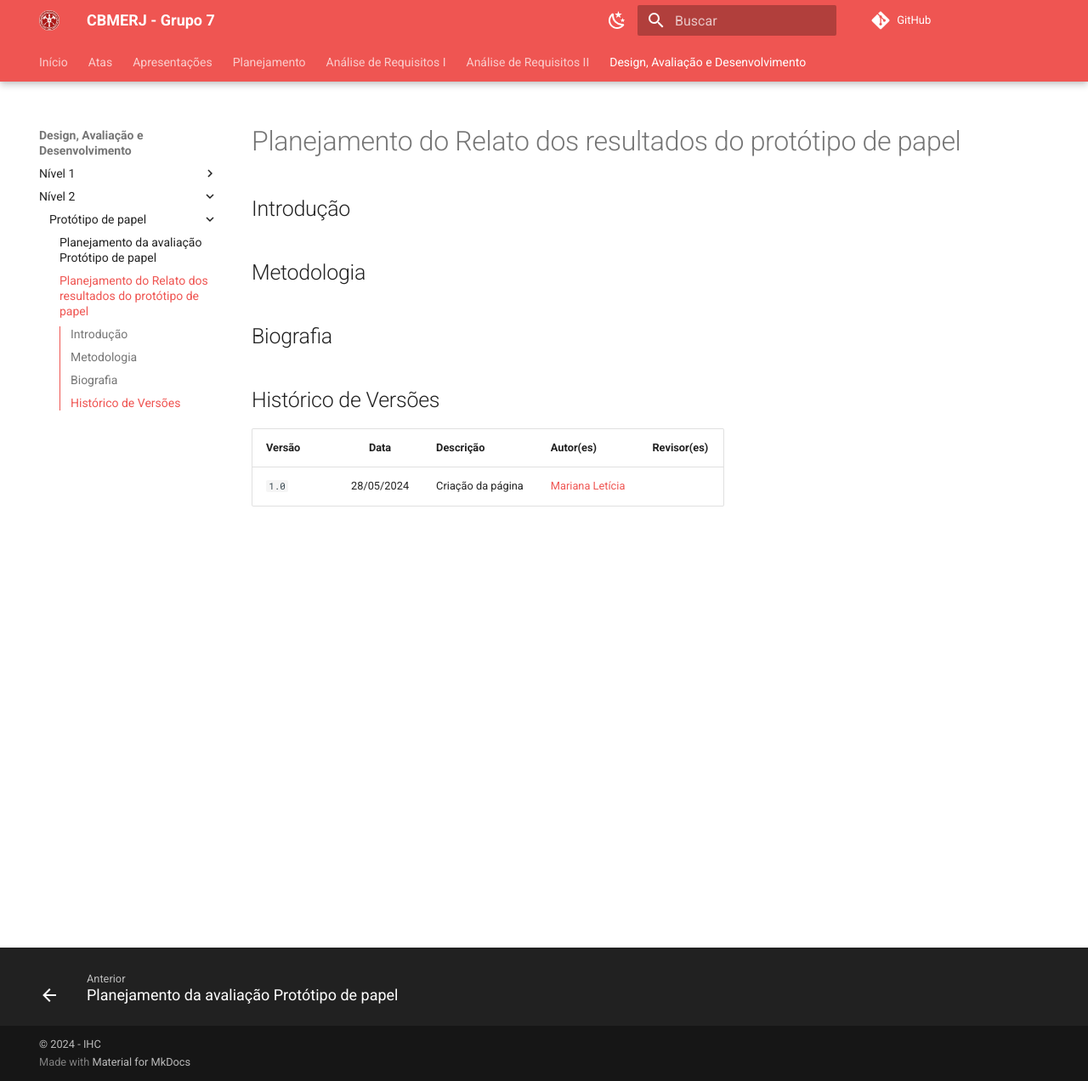
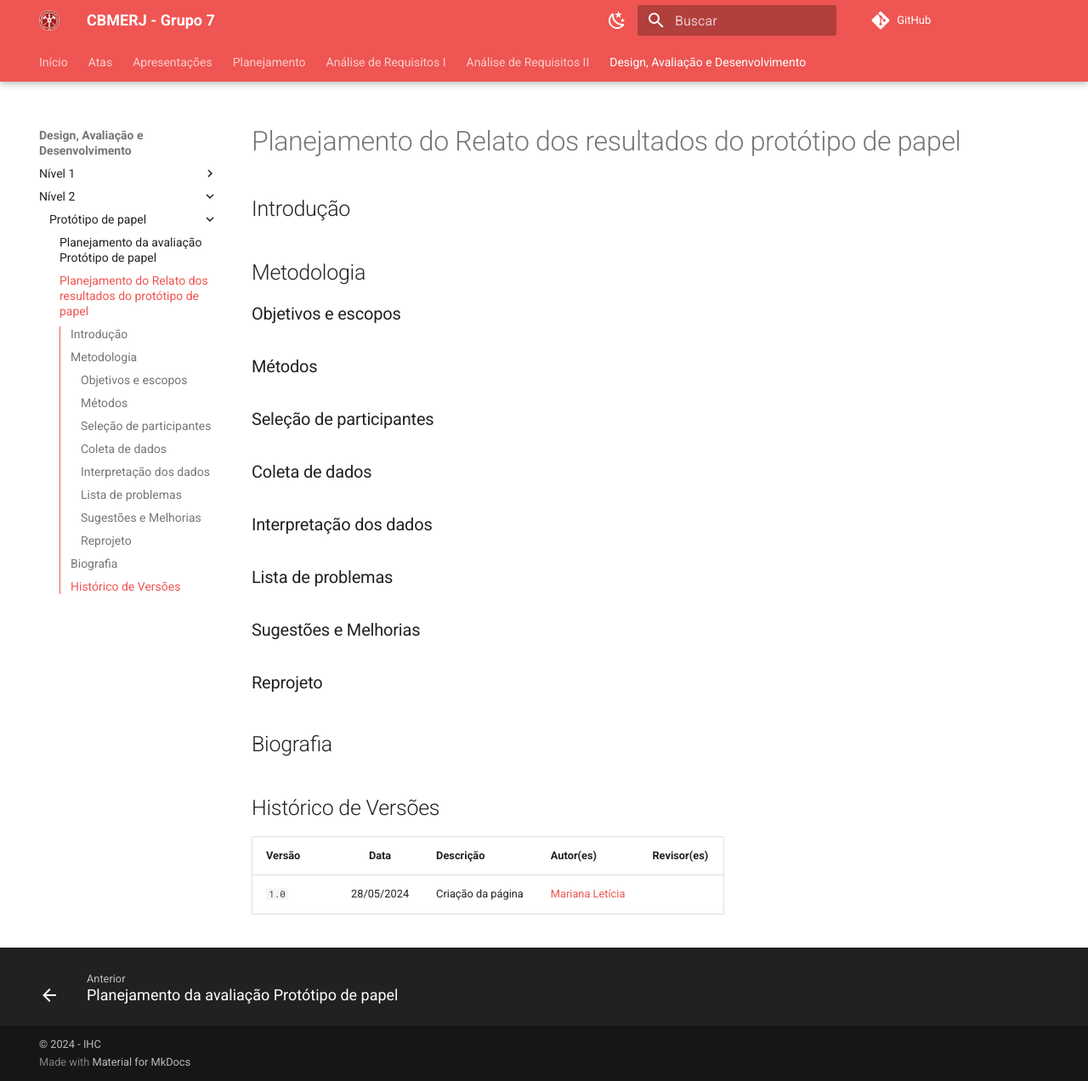
Before and after one commit to Interacao-Humano-Computador/2024.1-CBMERJ, an MkDocs documentation site: the page built from docs/design_avaliacao_desenvolvimento/nivel_2/prototipo_papel/planejamento_relato_resultados_prototipo_papel.md, in a window 1280 px wide and 1272 px high. Shown: the whole window at 85% size. Built offline with MkDocs 1.6.1 and Material for MkDocs 9.7.7, drawn with Linux system fonts in a browser that asks for light colours; comment, search, counter and statistics services are not loaded.

Commit message:
adicionando tópicos em relato da avaliação do protótipo de papel

```diff
--- a/docs/design_avaliacao_desenvolvimento/nivel_2/prototipo_papel/planejamento_relato_resultados_prototipo_papel.md
+++ b/docs/design_avaliacao_desenvolvimento/nivel_2/prototipo_papel/planejamento_relato_resultados_prototipo_papel.md
@@ -1,6 +1,191 @@
 ## Introdução
 
+
+
+
+
+
+
+
+
+
+
+
+
+
+
+
 ## Metodologia
+
+
+
+
+
+
+
+
+
+
+
+
+
+
+
+
+
+
+### Objetivos e escopos
+
+
+
+
+
+
+
+
+
+
+
+
+
+
+
+
+### Métodos
+
+
+
+
+
+
+
+
+
+
+
+
+
+
+
+
+
+
+### Seleção de participantes
+
+
+
+
+
+
+
+
+
+
+
+
+
+
+
+
+
+
+### Coleta de dados
+
+
+
+
+
+
+
+
+
+
+
+
+
+
+
+
+
+### Interpretação dos dados
+
+
+
+
+
+
+
+
+
+
+
+
+
+
+
+
+
+
+### Lista de problemas
+
+
+
+
+
+
+
+
+
+
+
+
+
+
+
+
+
+
+
+
+
+
+
+
+
+### Sugestões e Melhorias
+
+
+
+
+
+
+
+
+
+
+
+
+
+
+
+
+
+### Reprojeto
+
+
+
+
+
+
+
+
+
+
+
+
+
+
+
 
 
 
@@ -10,6 +195,10 @@
 ## Biografia
 
 
+
+
+
+
 ## Histórico de Versões
 
 | Versão |    Data    | Descrição                                 | Autor(es)                                       | Revisor(es)                                    |
```
Also changed, not shown: docs/atas/ata_5.md (+2 -2 lines).
